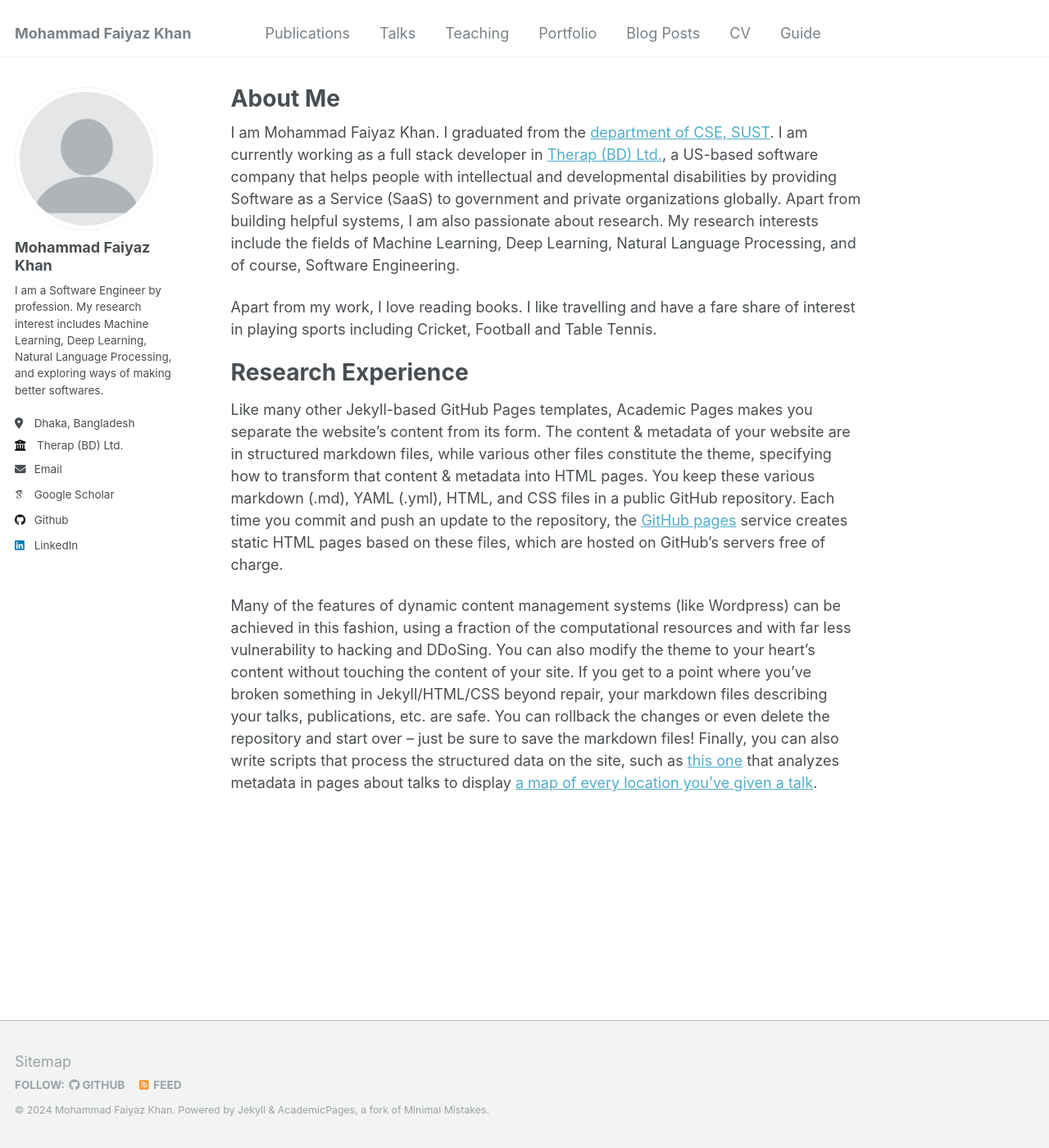
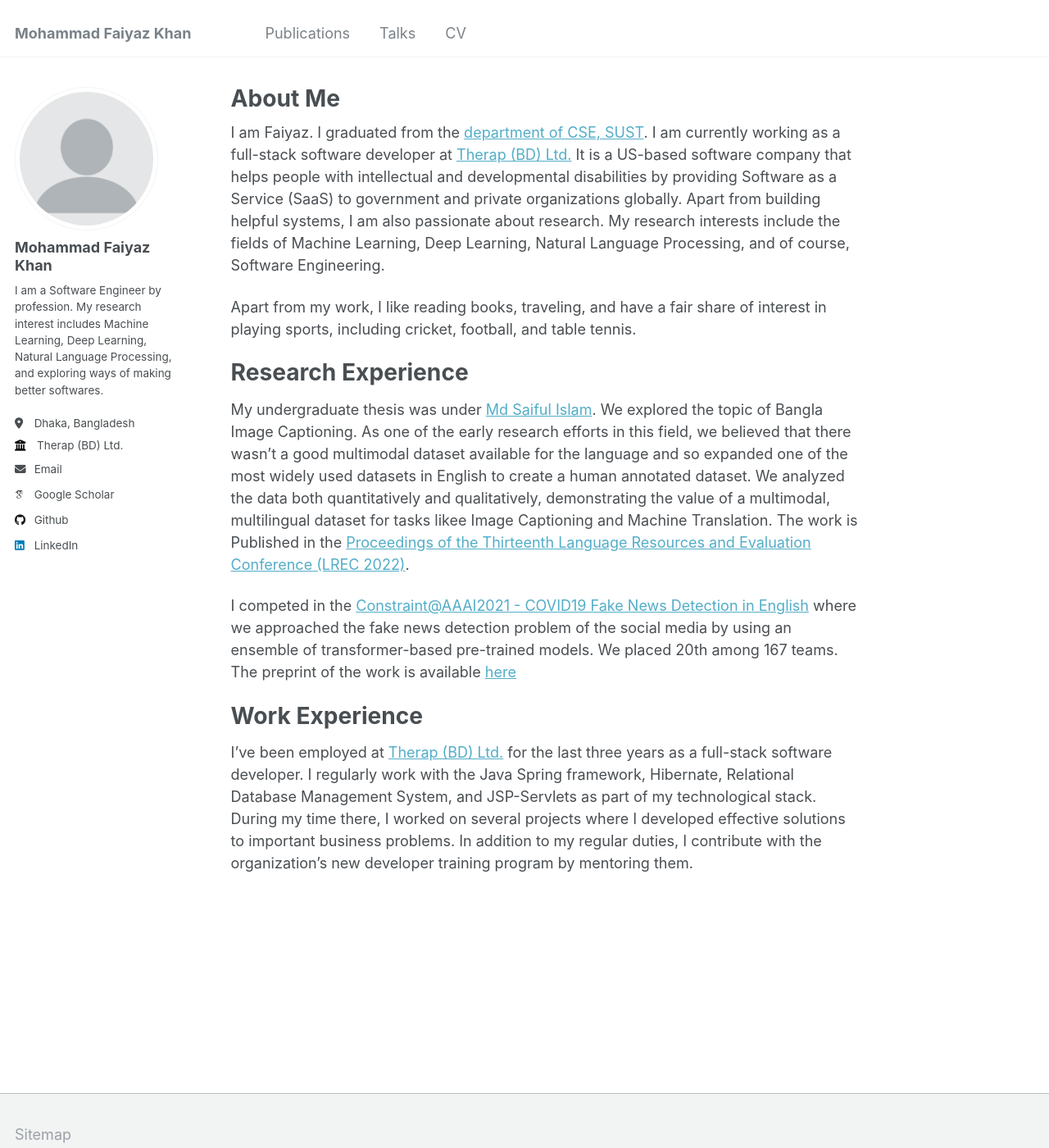
Before and after one commit to mfaiyazkhan/mfaiyazkhan.github.io, a Jekyll site: the page built from _pages/about.md, in a window 1280 px wide and 1400 px high. Shown: the whole window at 82% size. Built offline with Jekyll 4.4.1, drawn with Linux system fonts in a browser that asks for light colours; some web fonts are replaced.

Commit message:
Added first page

```diff
--- a/_pages/about.md
+++ b/_pages/about.md
@@ -7,15 +7,19 @@ redirect_from:
   - /about.html
 ---
 
-I am Mohammad Faiyaz Khan. I graduated from the [department of CSE, SUST](https://www.sust.edu/d/cse). I am currently working as a full stack developer in [Therap (BD) Ltd.](https://therapbd.com/), a US-based software company that helps people with intellectual and developmental disabilities by providing Software as a Service (SaaS) to government and private organizations globally. Apart from building helpful systems, I am also passionate about research. My research interests include the fields of Machine Learning, Deep Learning, Natural Language Processing, and of course, Software Engineering.
+I am Faiyaz. I graduated from the [department of CSE, SUST](https://www.sust.edu/d/cse). I am currently working as a full-stack software developer at [Therap (BD) Ltd.](https://therapbd.com/) It is a US-based software company that helps people with intellectual and developmental disabilities by providing Software as a Service (SaaS) to government and private organizations globally. Apart from building helpful systems, I am also passionate about research. My research interests include the fields of Machine Learning, Deep Learning, Natural Language Processing, and of course, Software Engineering.
 
-Apart from my work, I love reading books. I like travelling and have a fare share of interest in playing sports including Cricket, Football and Table Tennis.
+Apart from my work, I like reading books, traveling, and have a fair share of interest in playing sports, including cricket, football, and table tennis.
 
 Research Experience
 ======
-Like many other Jekyll-based GitHub Pages templates, Academic Pages makes you separate the website's content from its form. The content & metadata of your website are in structured markdown files, while various other files constitute the theme, specifying how to transform that content & metadata into HTML pages. You keep these various markdown (.md), YAML (.yml), HTML, and CSS files in a public GitHub repository. Each time you commit and push an update to the repository, the [GitHub pages](https://pages.github.com/) service creates static HTML pages based on these files, which are hosted on GitHub's servers free of charge.
+My undergraduate thesis was under [Md Saiful Islam](https://scholar.google.com/citations?user=tQT0OSAAAAAJ&hl=en). We explored the topic of Bangla Image Captioning. As one of the early research efforts in this field, we believed that there wasn't a good multimodal dataset available for the language and so expanded one of the most widely used datasets in English to create a human annotated dataset. We analyzed the data both quantitatively and qualitatively, demonstrating the value of a multimodal, multilingual dataset for tasks likee Image Captioning and Machine Translation. The work is Published in the [Proceedings of the Thirteenth Language Resources and Evaluation Conference (LREC 2022)](https://aclanthology.org/2022.lrec-1.740/).
 
-Many of the features of dynamic content management systems (like Wordpress) can be achieved in this fashion, using a fraction of the computational resources and with far less vulnerability to hacking and DDoSing. You can also modify the theme to your heart's content without touching the content of your site. If you get to a point where you've broken something in Jekyll/HTML/CSS beyond repair, your markdown files describing your talks, publications, etc. are safe. You can rollback the changes or even delete the repository and start over -- just be sure to save the markdown files! Finally, you can also write scripts that process the structured data on the site, such as [this one](https://github.com/academicpages/academicpages.github.io/blob/master/talkmap.ipynb) that analyzes metadata in pages about talks to display [a map of every location you've given a talk](https://academicpages.github.io/talkmap.html).
+I competed in the [Constraint@AAAI2021 - COVID19 Fake News Detection in English](https://competitions.codalab.org/competitions/26655) where we approached the fake news detection problem of the social media by using an ensemble of transformer-based pre-trained models. We placed 20th among 167 teams. The preprint of the work is available [here](https://arxiv.org/abs/2101.12027)
+
+Work Experience
+======
+I've been employed at [Therap (BD) Ltd.](https://therapbd.com/) for the last three years as a full-stack software developer. I regularly work with the Java Spring framework, Hibernate, Relational Database Management System, and JSP-Servlets as part of my technological stack. During my time there, I worked on several projects where I developed effective solutions to important business problems. In addition to my regular duties, I contribute with the organization's new developer training program by mentoring them.
 
 <!-- Getting started
 ======
```
Also changed, not shown: _data/navigation.yml (+8 -8 lines).
